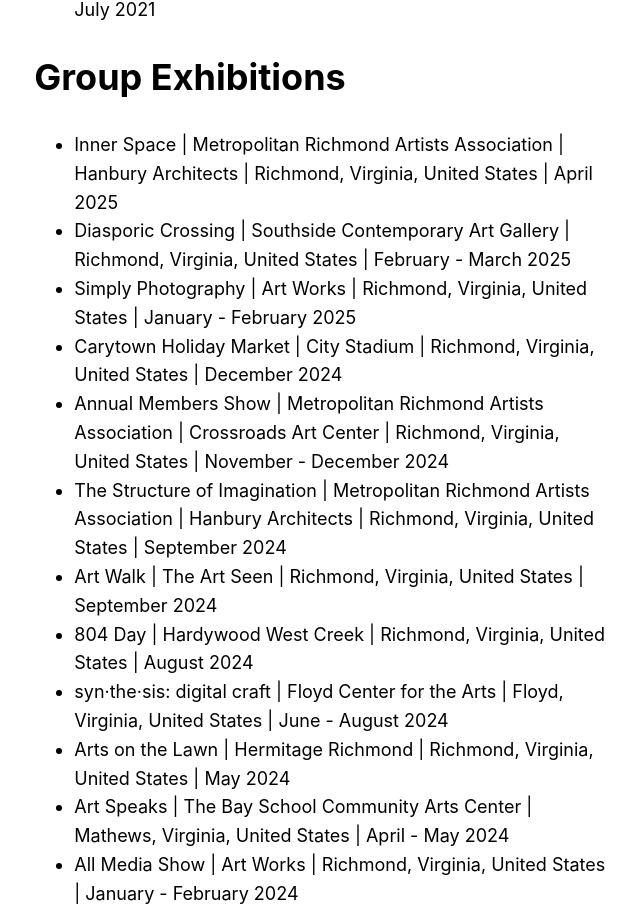
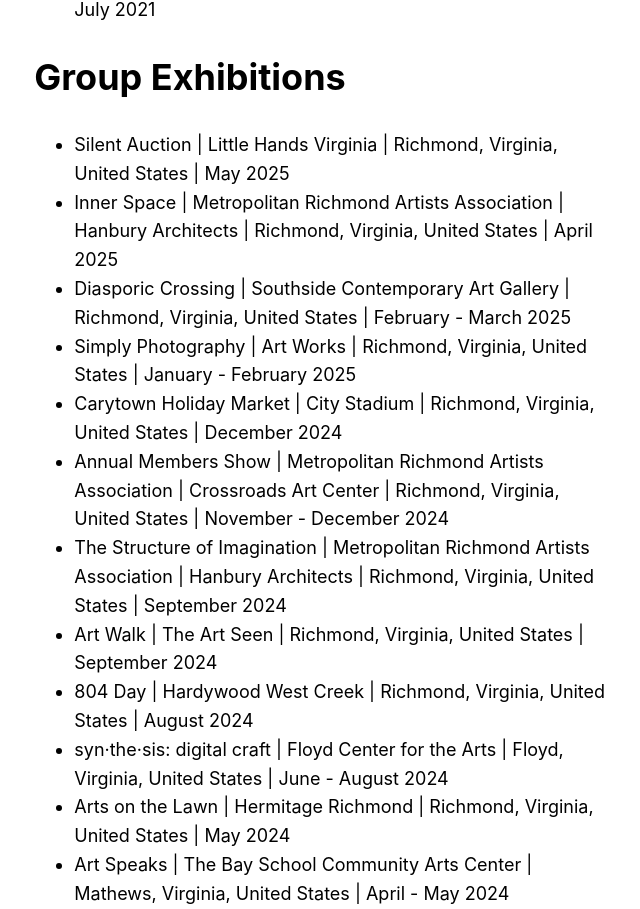
Before and after one commit to apbryant/website, a Next.js app: page /cv in a window 1280 px wide. Shown: the part 1956-2865 px from the top of the page, without its empty margins (319-959 px from the left). Built offline with nearby package versions, Linux system fonts and the light colour scheme.

Commit message:
Update CV

```diff
--- a/pages/cv.js
+++ b/pages/cv.js
@@ -107,6 +107,7 @@ export default function CV() {
 
         <h1>Group Exhibitions</h1>
         <ul>
+          <li>Silent Auction | Little Hands Virginia | Richmond, Virginia, United States | May 2025</li>
           <li>
             Inner Space | Metropolitan Richmond Artists Association | Hanbury Architects |
             Richmond, Virginia, United States | April 2025
```
